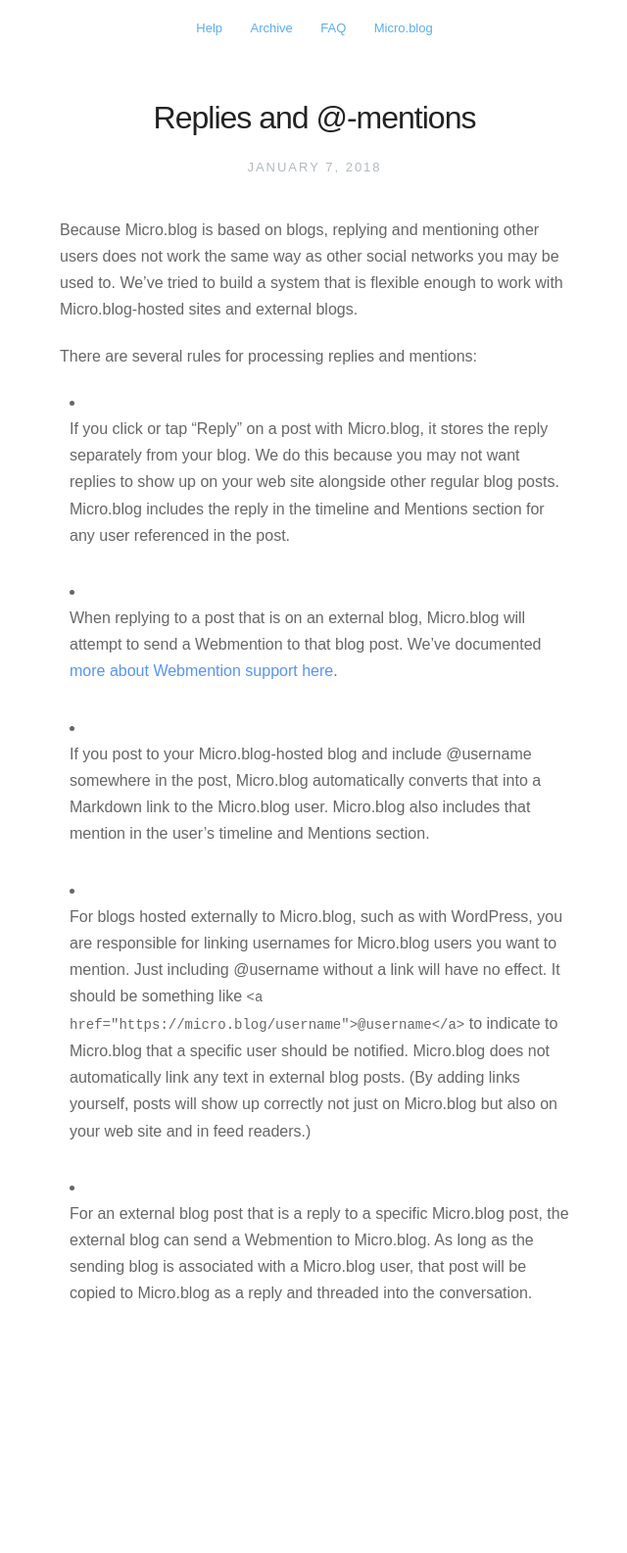
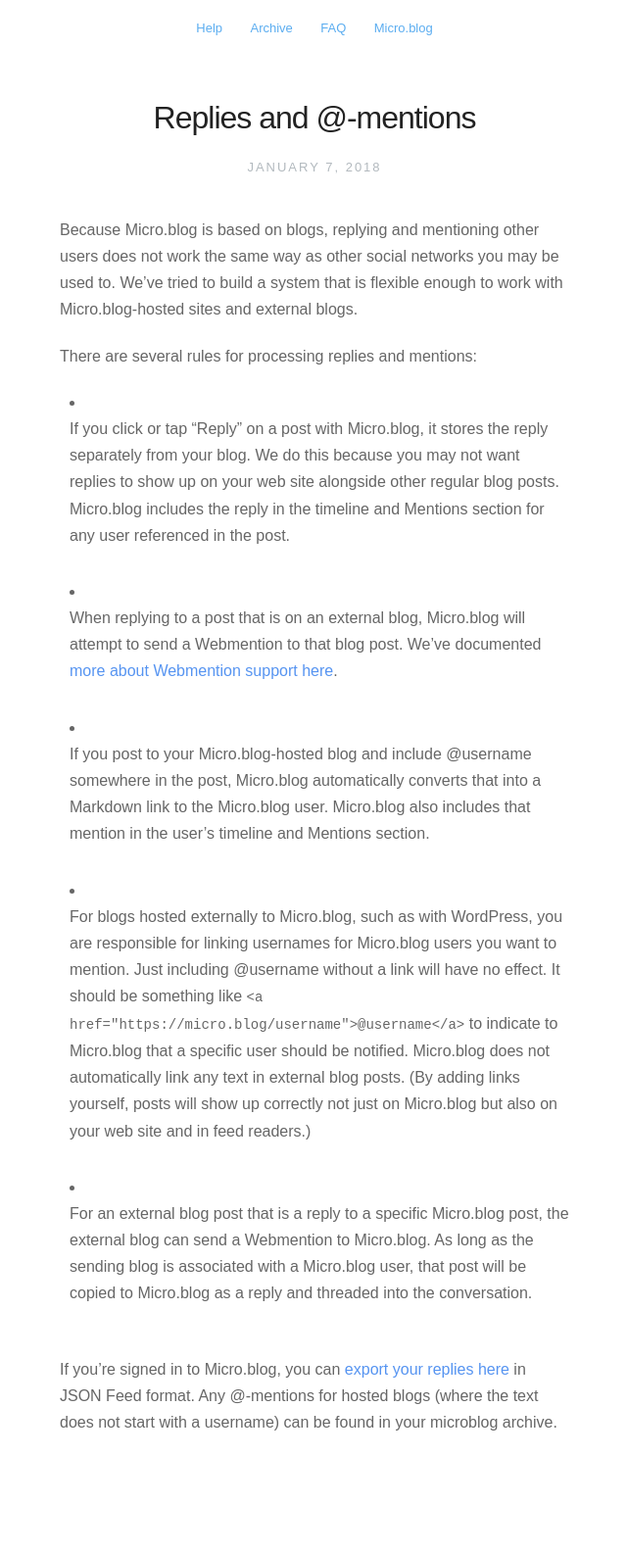
Before and after one commit to microdotblog/help.micro.blog, a Jekyll site: the page built from _posts/2018-01-07-replies-and-mentions.markdown, in a window 1280 px wide. Shown: the whole page at 98% size, without its empty margins (319-959 px from the left). Built offline with Jekyll 4.4.1, drawn with Linux system fonts in a browser that asks for light colours; nearby versions of some CDN libraries; before the commit the page ends 1484 px from its top, so only the background shows below that.

Commit message:
Updated with link to exporting your replies.

```diff
--- a/_posts/2018-01-07-replies-and-mentions.markdown
+++ b/_posts/2018-01-07-replies-and-mentions.markdown
@@ -17,3 +17,5 @@
 * For blogs hosted externally to Micro.blog, such as with WordPress, you are responsible for linking usernames for Micro.blog users you want to mention. Just including @username without a link will have no effect. It should be something like `<a href="https://micro.blog/username">@username</a>` to indicate to Micro.blog that a specific user should be notified. Micro.blog does not automatically link any text in external blog posts. (By adding links yourself, posts will show up correctly not just on Micro.blog but also on your web site and in feed readers.)
 
 * For an external blog post that is a reply to a specific Micro.blog post, the external blog can send a Webmention to Micro.blog. As long as the sending blog is associated with a Micro.blog user, that post will be copied to Micro.blog as a reply and threaded into the conversation.
+
+If you're signed in to Micro.blog, you can [export your replies here](https://micro.blog/account/export/replies) in JSON Feed format. Any @-mentions for hosted blogs (where the text does not start with a username) can be found in your microblog archive.
```
